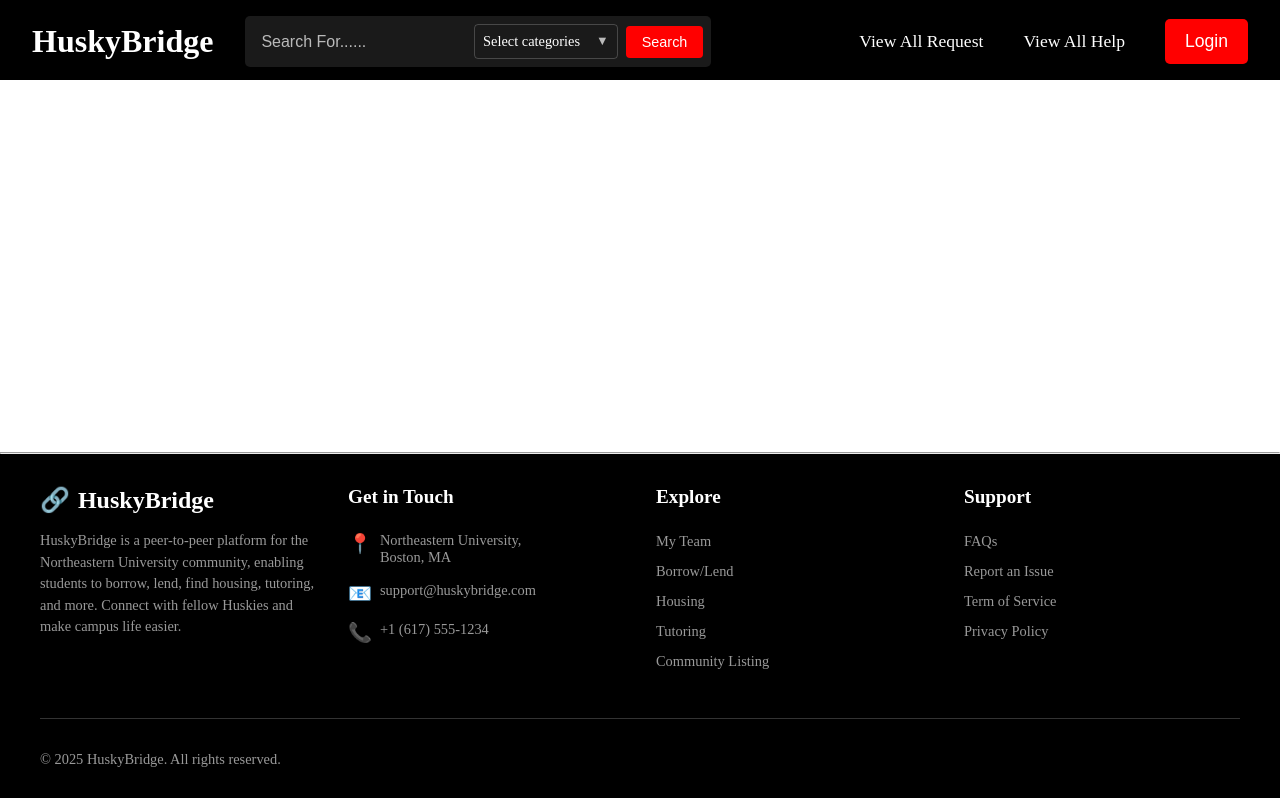
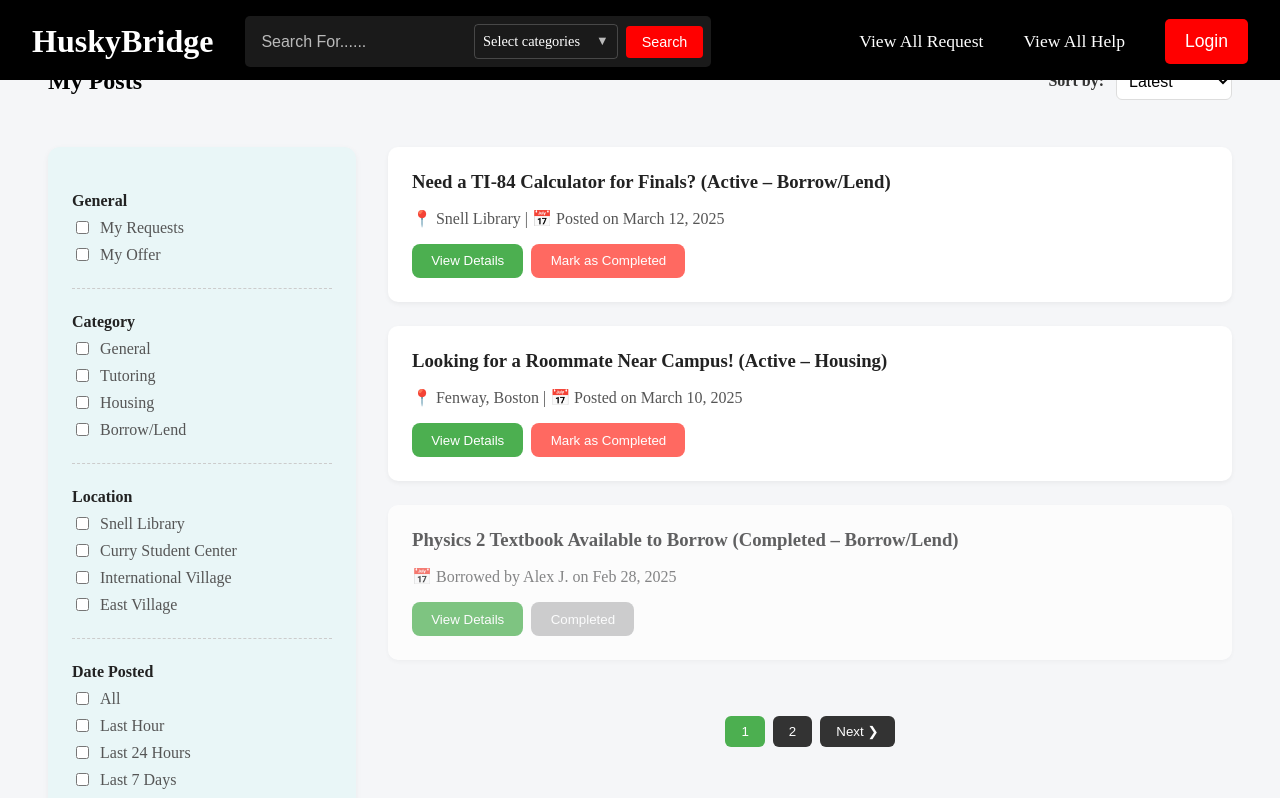
Before and after one commit to joe135730/husky-bridge, a React (Vite) app: page /all-my-posts in a window 1280 px wide. Shown: the top 798 px of the page. Built offline with nearby package versions, Linux system fonts and the light colour scheme.

Commit message:
complete my posts

```diff
--- a/src/App.tsx
+++ b/src/App.tsx
@@ -7,7 +7,7 @@
 import MyTeam from "./MyTeam";
 import Profile from "./Profile/Profile";
 import EditProfile from "./Profile/EditProfile";
-
+import MyPosts from "./MyPosts/MyPosts";
 
 import './App.css'
 
@@ -26,9 +26,7 @@
           <Route path="/my-team" element={<MyTeam />} />
           <Route path="/my-profile" element={<Profile />} />
           <Route path="/edit-profile" element={<EditProfile />} />
-
-
-
+          <Route path="/all-my-posts" element={<MyPosts />} />
         </Routes>
       </div>
         <hr />
--- /dev/null
+++ b/src/MyPosts/MyPosts.css
@@ -0,0 +1,179 @@
+.my-posts-container {
+    padding: 3rem;
+    background-color: #f5f6f8;
+    min-height: calc(100vh - 80px);
+  }
+
+  .my-posts-header {
+    display: flex;
+    justify-content: space-between;
+    align-items: center;
+    margin-bottom: 2rem;
+  }
+
+  .filter-dropdown {
+    display: flex;
+    align-items: center;
+    gap: 0.75rem;
+  }
+
+  .filter-dropdown label {
+    font-weight: 600;
+    color: #333;
+  }
+
+  .filter-dropdown select {
+    padding: 0.5rem;
+    border-radius: 6px;
+    border: 1px solid #ddd;
+    font-size: 1rem;
+    background-color: white;
+  }
+
+  .posts-content {
+    display: flex;
+    gap: 2rem;
+  }
+
+  .filters-sidebar {
+    width: 260px;
+    background-color: #e9f6f7;
+    padding: 1.5rem;
+    border-radius: 12px;
+    box-shadow: 0 2px 6px rgba(0,0,0,0.05);
+  }
+
+  .filter-section {
+    margin-bottom: 1.5rem;
+    padding-bottom: 1rem;
+    border-bottom: 1px dashed #ccc;
+  }
+
+  .filter-section:last-child {
+    border-bottom: none;
+    padding-bottom: 0;
+    margin-bottom: 0;
+  }
+
+  .filter-section h4 {
+    font-size: 1rem;
+    color: #222;
+    margin-bottom: 0.5rem;
+  }
+
+  .filter-section label {
+    display: flex;
+    align-items: center;
+    gap: 0.5rem;
+    margin-bottom: 0.5rem;
+    color: #555;
+  }
+
+  .posts-list {
+    flex: 1;
+    display: flex;
+    flex-direction: column;
+    gap: 1.5rem;
+  }
+
+  .post-item {
+    background-color: white;
+    border-radius: 10px;
+    padding: 1.5rem;
+    box-shadow: 0 2px 5px rgba(0, 0, 0, 0.05);
+  }
+
+  .post-item.completed {
+    opacity: 0.7;
+  }
+
+  .post-item h3 {
+    margin: 0 0 0.5rem 0;
+    color: #222;
+  }
+
+  .post-item p {
+    color: #555;
+    margin-bottom: 1rem;
+  }
+
+  .details-btn,
+  .complete-btn,
+  .completed-btn {
+    padding: 0.6rem 1.2rem;
+    border-radius: 8px;
+    border: none;
+    cursor: pointer;
+    font-weight: 500;
+    margin-right: 0.5rem;
+  }
+
+  .details-btn {
+    background-color: #4caf50;
+    color: white;
+  }
+
+  .details-btn:hover {
+    background-color: #3d8b40;
+  }
+
+  .complete-btn {
+    background-color: #ff6961;
+    color: white;
+  }
+
+  .complete-btn:hover {
+    background-color: #d9544f;
+  }
+
+  .completed-btn {
+    background-color: #bbb;
+    color: white;
+  }
+
+  .pagination {
+    margin-top: 2rem;
+    display: flex;
+    gap: 0.5rem;
+    justify-content: center;
+  }
+
+  .page-btn,
+  .next-btn {
+    padding: 0.5rem 1rem;
+    border: none;
+    border-radius: 6px;
+    cursor: pointer;
+    background-color: #333;
+    color: white;
+    transition: background-color 0.2s;
+  }
+
+  .page-btn.active {
+    background-color: #4caf50;
+  }
+
+  .page-btn:hover,
+  .next-btn:hover {
+    background-color: #555;
+  }
+
+  /* Responsive layout for smaller screens */
+  @media screen and (max-width: 900px) {
+    .posts-content {
+      flex-direction: column;
+    }
+
+    .filters-sidebar {
+      width: 100%;
+      display: flex;
+      flex-wrap: wrap;
+      gap: 1rem;
+    }
+
+    .filter-section {
+      flex: 1;
+      min-width: 150px;
+      border: none;
+    }
+  }
--- /dev/null
+++ b/src/MyPosts/MyPosts.tsx
@@ -0,0 +1,106 @@
+import { useState } from 'react';
+import Navbar from '../navbar/navbar';
+import Footer from '../Footer';
+import './myPosts.css';
+
+export default function MyPosts() {
+  const [sort, setSort] = useState('latest');
+  const [filters, setFilters] = useState({});
+
+  const handleSortChange = (e: React.ChangeEvent<HTMLSelectElement>) => {
+    setSort(e.target.value);
+  };
+
+  const handleCheckboxChange = (category: string, value: string) => {
+    setFilters(prev => ({
+      ...prev,
+      [category]: {
+        ...(prev[category] || {}),
+        [value]: !prev[category]?.[value]
+      }
+    }));
+  };
+
+  return (
+    <>
+      <Navbar />
+      <div className="my-posts-container">
+        <div className="my-posts-header">
+          <h2>My Posts</h2>
+
+          <div className="filter-dropdown">
+            <label htmlFor="sort-posts">Sort by:</label>
+            <select id="sort-posts" value={sort} onChange={handleSortChange}>
+              <option value="latest">Latest</option>
+              <option value="oldest">Oldest</option>
+              <option value="completed">Completed</option>
+              <option value="active">Active</option>
+            </select>
+          </div>
+        </div>
+
+        <div className="posts-content">
+          <div className="filters-sidebar">
+            <div className="filter-section">
+              <h4>General</h4>
+              <label><input type="checkbox" onChange={() => handleCheckboxChange('General', 'My Requests')} /> My Requests</label>
+              <label><input type="checkbox" onChange={() => handleCheckboxChange('General', 'My Offer')} /> My Offer</label>
+            </div>
+            <div className="filter-section">
+              <h4>Category</h4>
+              <label><input type="checkbox" onChange={() => handleCheckboxChange('Category', 'General')} /> General</label>
+              <label><input type="checkbox" onChange={() => handleCheckboxChange('Category', 'Tutoring')} /> Tutoring</label>
+              <label><input type="checkbox" onChange={() => handleCheckboxChange('Category', 'Housing')} /> Housing</label>
+              <label><input type="checkbox" onChange={() => handleCheckboxChange('Category', 'Borrow/Lend')} /> Borrow/Lend</label>
+            </div>
+            <div className="filter-section">
+              <h4>Location</h4>
+              <label><input type="checkbox" onChange={() => handleCheckboxChange('Location', 'Snell Library')} /> Snell Library</label>
+              <label><input type="checkbox" onChange={() => handleCheckboxChange('Location', 'Curry Student Center')} /> Curry Student Center</label>
+              <label><input type="checkbox" onChange={() => handleCheckboxChange('Location', 'International Village')} /> International Village</label>
+              <label><input type="checkbox" onChange={() => handleCheckboxChange('Location', 'East Village')} /> East Village</label>
+            </div>
+            <div className="filter-section">
+              <h4>Date Posted</h4>
+              <label><input type="checkbox" onChange={() => handleCheckboxChange('Date Posted', 'All')} /> All</label>
+              <label><input type="checkbox" onChange={() => handleCheckboxChange('Date Posted', 'Last Hour')} /> Last Hour</label>
+              <label><input type="checkbox" onChange={() => handleCheckboxChange('Date Posted', 'Last 24 Hours')} /> Last 24 Hours</label>
+              <label><input type="checkbox" onChange={() => handleCheckboxChange('Date Posted', 'Last 7 Days')} /> Last 7 Days</label>
+              <label><input type="checkbox" onChange={() => handleCheckboxChange('Date Posted', 'Last 30 Days')} /> Last 30 Days</label>
+            </div>
+          </div>
+
+          <div className="posts-list">
+            <div className="post-item">
+              <h3>Need a TI-84 Calculator for Finals? (Active – Borrow/Lend)</h3>
+              <p>📍 Snell Library | 📅 Posted on March 12, 2025</p>
+              <button className="details-btn">View Details</button>
+              <button className="complete-btn">Mark as Completed</button>
+            </div>
+
+            <div className="post-item">
+              <h3>Looking for a Roommate Near Campus! (Active – Housing)</h3>
+              <p>📍 Fenway, Boston | 📅 Posted on March 10, 2025</p>
+              <button className="details-btn">View Details</button>
+              <button className="complete-btn">Mark as Completed</button>
+            </div>
+
+            <div className="post-item completed">
+              <h3>Physics 2 Textbook Available to Borrow (Completed – Borrow/Lend)</h3>
+              <p>📅 Borrowed by Alex J. on Feb 28, 2025</p>
+              <button className="details-btn">View Details</button>
+              <button className="completed-btn" disabled>Completed</button>
+            </div>
+
+            <div className="pagination">
+              <button className="page-btn active">1</button>
+              <button className="page-btn">2</button>
+              <button className="next-btn">Next ❯</button>
+            </div>
+          </div>
+        </div>
+      </div>
+      <Footer />
+    </>
+  );
+}
--- a/src/MyTeam/index.tsx
+++ b/src/MyTeam/index.tsx
@@ -31,6 +31,7 @@
                         <h3>Tzu Ping Wang</h3>
                         <p>A creative UI/UX designer and talented frontend developer, excelling in translating designs into interactive code. Her blend of aesthetic sensibility and coding skills ensures Huskies enjoy smooth, intuitive, and visually appealing user experiences.</p>
                         <Link to="/my-profile" className="profile-link">View Profile</Link>  {/* temporary link to the profile page, link to sidebar after created  */}
+                        <Link to="/all-my-posts" className="all-my-posts-link">View all my post</Link>  {/* temporary link to the allmypost, link to sidebar after created  */}
                     </div>
                 </div>
             </section>
```
